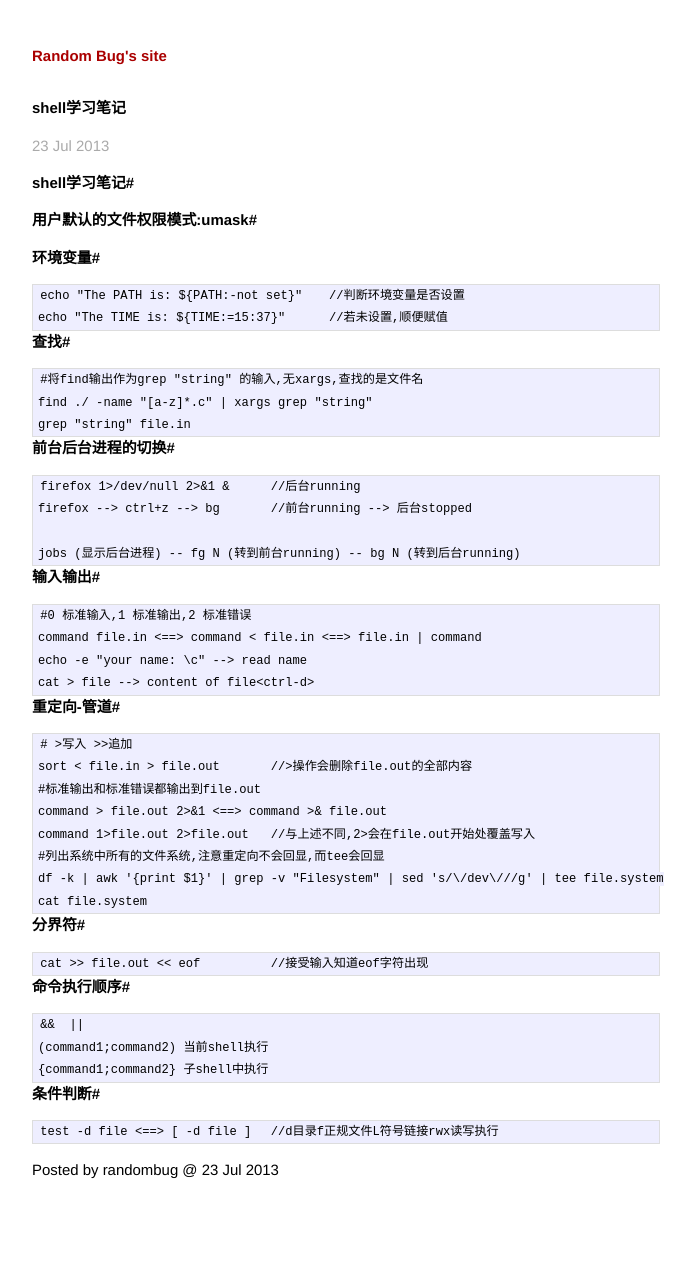
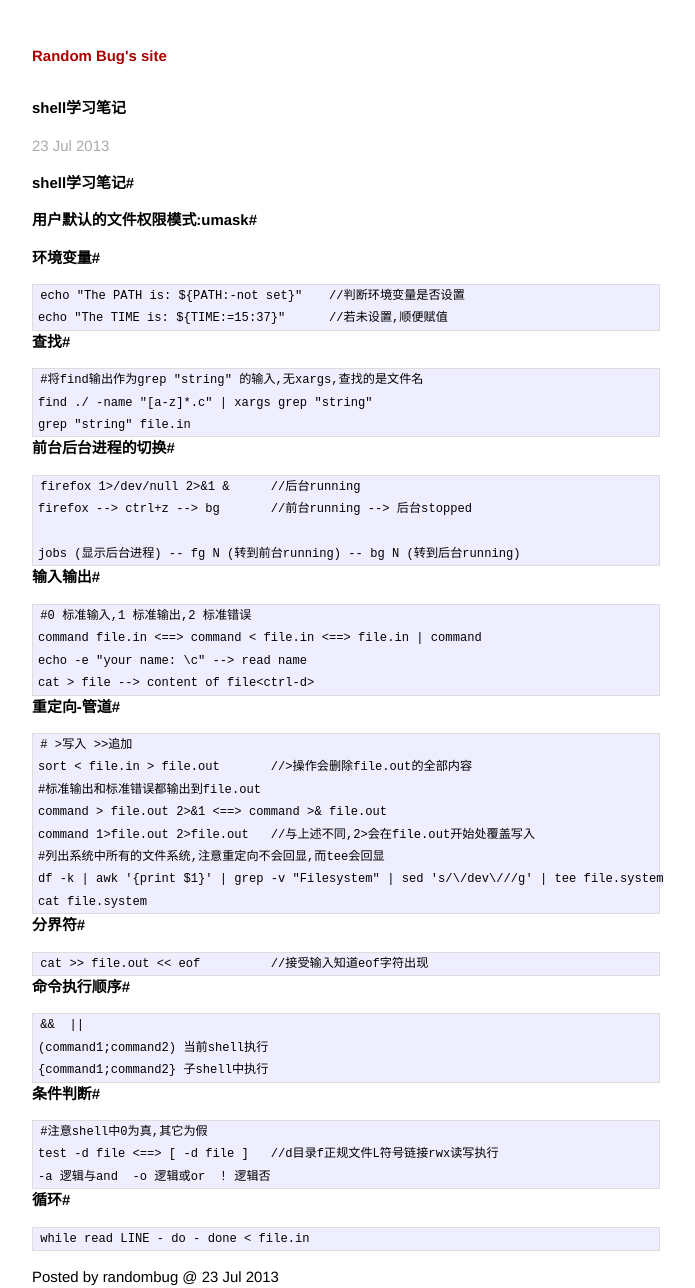
Before and after one commit to jfgong/jekyll_linteler, a Jekyll site: the page built from _posts/2013-07-23-shell-learning.markdown, in a window 1280 px wide. Shown: the whole page, without its empty margins (294-989 px from the left). Built offline with Jekyll 4.4.1, drawn with Linux system fonts in a browser that asks for light colours; before the commit the page ends 1182 px from its top, so only the background shows below that.

Commit message:
add file

```diff
--- a/_posts/2013-07-23-shell-learning.markdown
+++ b/_posts/2013-07-23-shell-learning.markdown
@@ -47,7 +47,11 @@ title: shell学习笔记
 	{command1;command2} 子shell中执行
 
 #条件判断#
+	#注意shell中0为真,其它为假
 	test -d file <==> [ -d file ]	//d目录f正规文件L符号链接rwx读写执行
+	-a 逻辑与and  -o 逻辑或or  ! 逻辑否
 
+#循环#
+	while read LINE - do - done < file.in
 
 Posted by randombug @ {{ page.date | date_to_string }}
--- a/_posts/2013-07-27-basic-opreation-in-ubuntu.markdown
+++ b/_posts/2013-07-27-basic-opreation-in-ubuntu.markdown
@@ -27,8 +27,9 @@ title: liunx基本概念和操作
 
 #变量参数#
 	$0 脚本名,应用名	$[1-9]参数
-	$# 参数个数		$* 显示所有参数,可超过9个
+	$# 参数个数
 	$$ 进程ID		$? 退出状态,0表示无错误
+	$@ 使用""括起每个参数	$* 显示所有参数,可超过9个
 
 #压缩解压#
 	tar -zcvf shell.tar.gz	shell/	//压缩成gzip文件
```
Also changed, not shown: _posts/2013-08-18-summary-of-my-august.markdown (added, +23 -0 lines), 6 other files.
